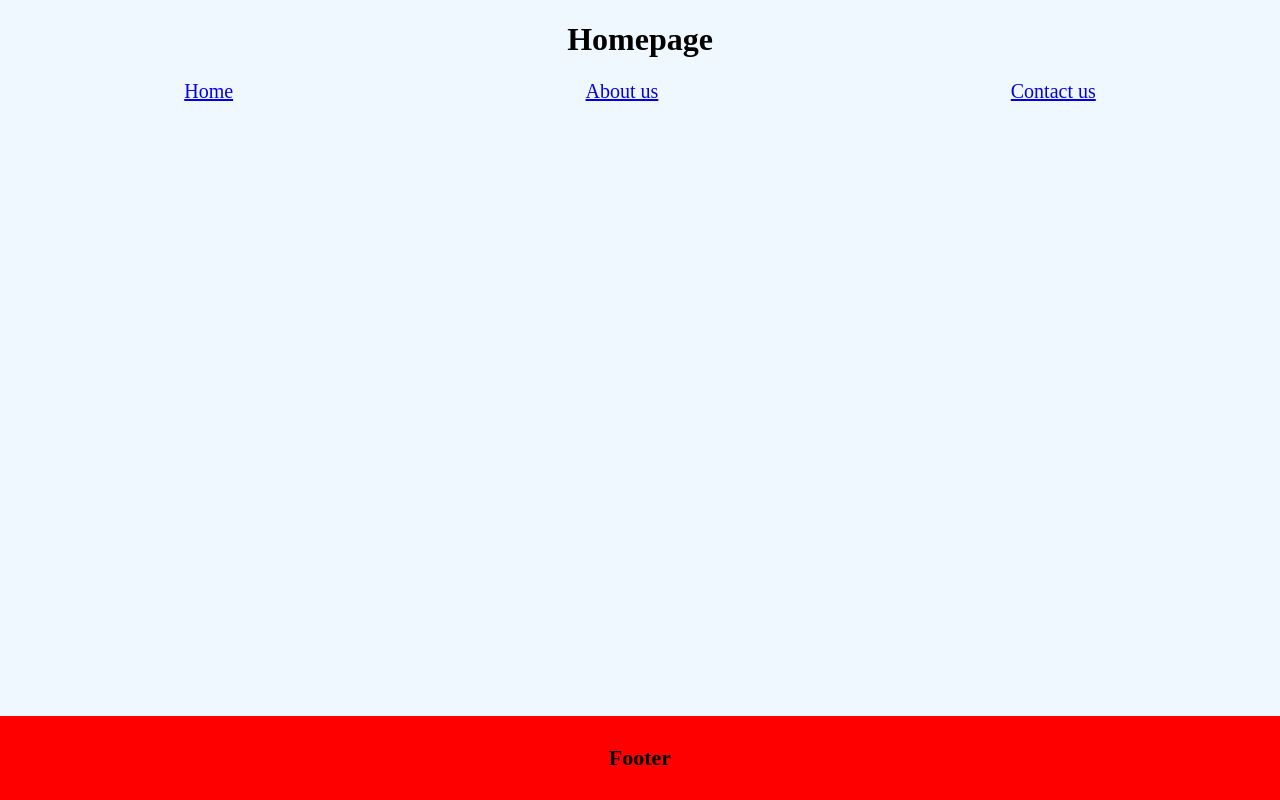
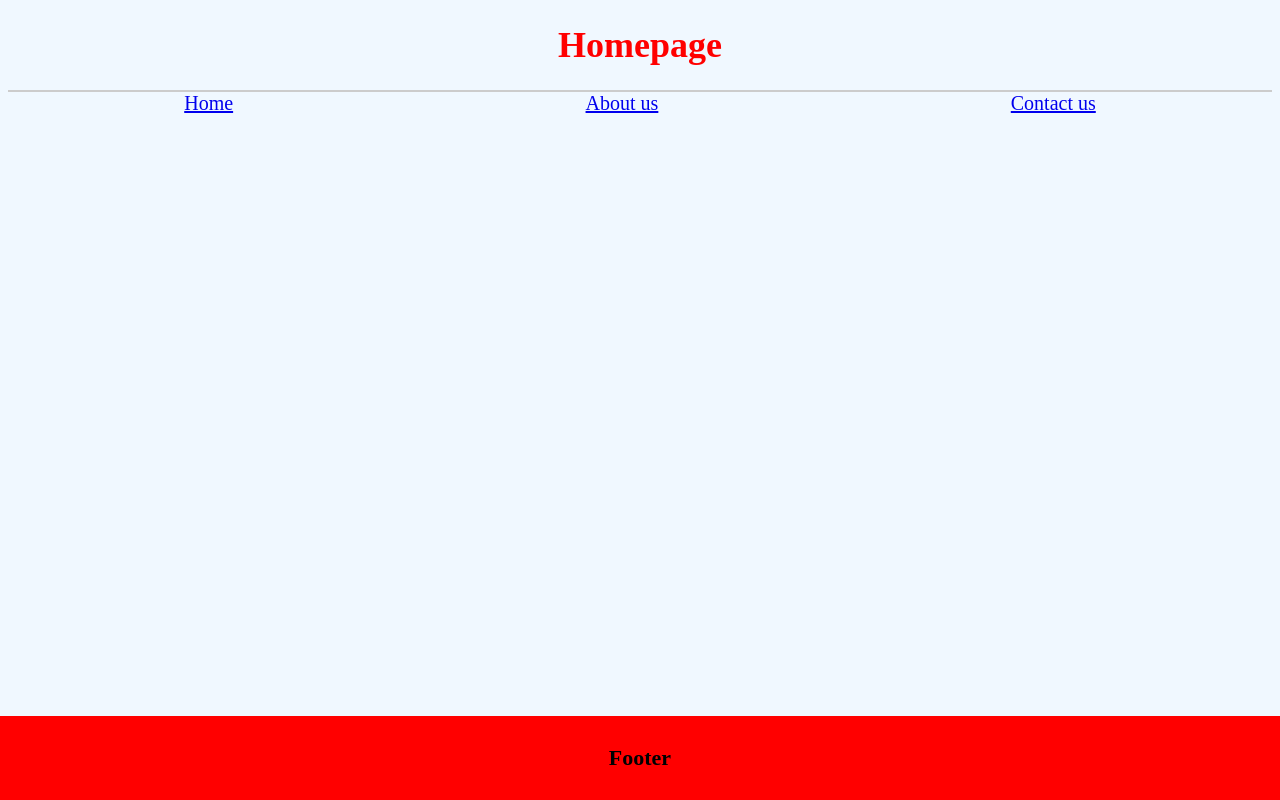
Before and after one commit to shivjustcoder/loginwap, a plain HTML site: page index.html in a window 1280 px wide. Drawn offline with Linux system fonts and the light colour scheme.

Commit message:
homepage ui updated

```diff
--- a/css/index.css
+++ b/css/index.css
@@ -4,14 +4,17 @@ body {
 
 h1 {
     text-align: center;
+    font-size: 36px;
+    color: red;
 }
 
 #link {
     display: flex;
     justify-content: space-around;
+    border-top: 2px double #ccc;
 }
 
-a{
+a {
     font-size: 20px;
     /* text-decoration: none; */
 }
```
